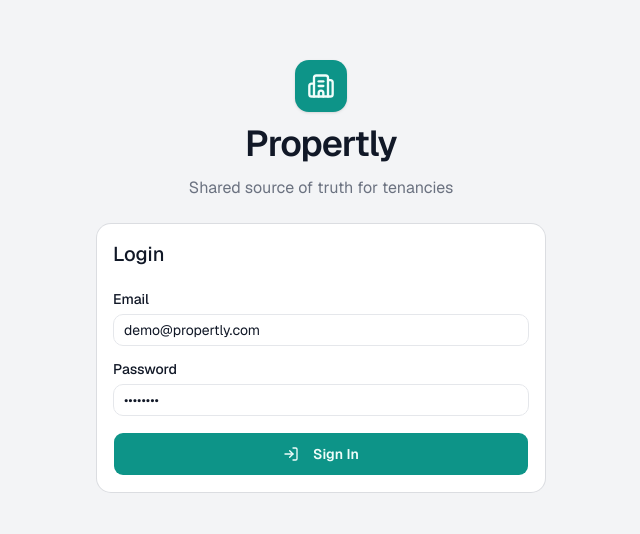
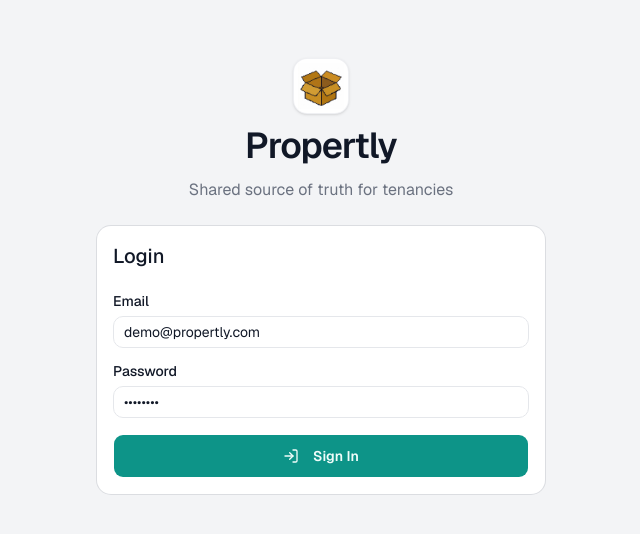
Before and after one commit to Julian-Diaz01/buena_property_manager, a Next.js app in the folder frontend/: page /login in a window 1280 px wide. Shown: the part 124-658 px from the top of the page, without its empty margins (319-959 px from the left). Built offline with nearby package versions, Linux system fonts and the light colour scheme.

Commit message:
feat: update login card UI with logo image

```diff
--- a/frontend/components/app/loginCard.tsx
+++ b/frontend/components/app/loginCard.tsx
@@ -1,7 +1,7 @@
 "use client";
 
 import Link from "next/link";
-import { Building2, LogIn } from "lucide-react";
+import { LogIn } from "lucide-react";
 
 import { Button } from "@/components/ui/button";
 import { Card, CardContent, CardHeader, CardTitle } from "@/components/ui/card";
@@ -12,8 +12,12 @@ export function LoginCard() {
   return (
     <div className="mx-auto flex min-h-screen w-full max-w-4xl flex-col items-center justify-center px-4 py-10">
       <div className="mb-6 flex flex-col items-center gap-3 text-center">
-        <div className="rounded-xl bg-primary p-3 text-primary-foreground shadow-sm">
-          <Building2 className="h-7 w-7" />
+        <div className="border-border/60 flex h-14 w-14 shrink-0 items-center justify-center overflow-hidden rounded-xl border bg-white p-1 shadow-sm">
+          <img
+            src="/logo.png"
+            alt="Propertly logo"
+            className="h-full w-full object-contain"
+          />
         </div>
         <h1 className="text-3xl font-semibold tracking-tight sm:text-4xl">Propertly</h1>
         <p className="text-base text-muted-foreground">
```
